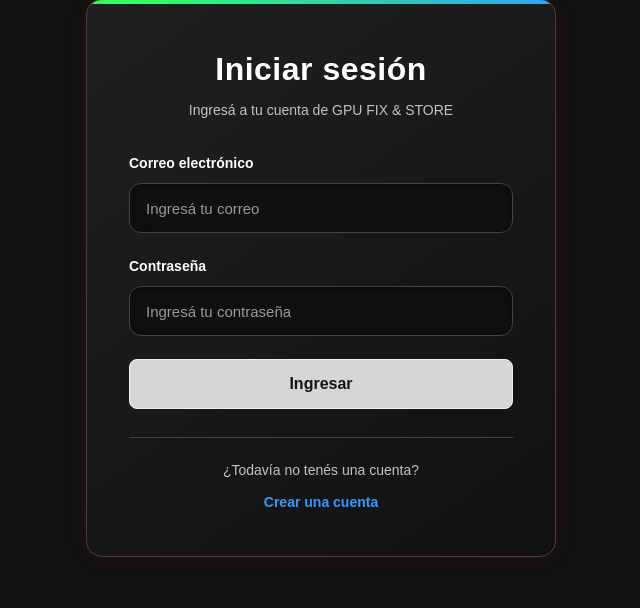
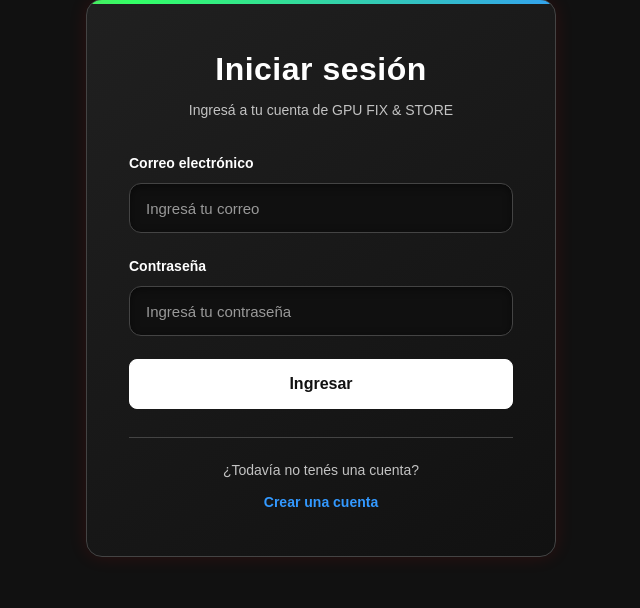
Before and after one commit to Romeriano1/GPUFIX, a PHP site: page /login.php in a window 1280 px wide. Shown: the part 201-809 px from the top of the page, without its empty margins (319-959 px from the left). Run offline with PHP 8.4, Linux system fonts and the light colour scheme.

Commit message:
Cambio 10a
Cambios en login y css

```diff
--- a/login.php
+++ b/login.php
@@ -69,12 +69,14 @@ if (isset($_SESSION["usuario_id"])) {
                 </div>
             <?php endif; ?>
 
-            <form action="login.php" method="POST">
+            <form id="loginForm" action="login.php" method="POST" novalidate>
                 <label for="correo">Correo electrónico</label>
-                <input type="email" id="correo" name="correo" placeholder="Ingresá tu correo" autocomplete="email" required>
+                <input type="email" id="correo" name="correo" placeholder="Ingresá tu correo" autocomplete="email" aria-describedby="correoError">
+                <span id="correoError" class="login-error-campo" role="alert"></span>
 
                 <label for="contrasena">Contraseña</label>
-                <input type="password" id="contrasena" name="contrasena" placeholder="Ingresá tu contraseña" autocomplete="current-password" required>
+                <input type="password" id="contrasena" name="contrasena" placeholder="Ingresá tu contraseña" autocomplete="current-password" aria-describedby="contrasenaError">
+                <span id="contrasenaError" class="login-error-campo" role="alert"></span>
 
                 <button class="login-boton" type="submit">Ingresar</button>
             </form>
@@ -108,7 +110,38 @@ document.addEventListener("click", function(event) {
         cuentaButton.setAttribute("aria-expanded", "false");
     }
 });
+
+const loginForm = document.getElementById("loginForm");
+const correo = document.getElementById("correo");
+const contrasena = document.getElementById("contrasena");
+const correoError = document.getElementById("correoError");
+const contrasenaError = document.getElementById("contrasenaError");
+
+loginForm.addEventListener("submit", function(event) {
+    let hayErrores = false;
+
+    correoError.textContent = "";
+    contrasenaError.textContent = "";
+
+    if (correo.value.trim() === "") {
+        correoError.textContent = "Ingresá tu correo electrónico.";
+        hayErrores = true;
+    } else if (!/^[^\s@]+@[^\s@]+\.[^\s@]+$/.test(correo.value.trim())) {
+        correoError.textContent = "Ingresá un correo electrónico válido.";
+        hayErrores = true;
+    }
+
+    if (contrasena.value === "") {
+        contrasenaError.textContent = "Ingresá tu contraseña.";
+        hayErrores = true;
+    }
+
+    if (hayErrores) {
+        event.preventDefault();
+    }
+});
 </script>
+
 <script src="https://cdn.jsdelivr.net/npm/bootstrap@5.3.8/dist/js/bootstrap.bundle.min.js"></script>
 
 </body>
--- a/style.css
+++ b/style.css
@@ -1041,9 +1041,9 @@ body.light-theme .bloque-informacion p {
     min-height: 48px;
     margin-top: 8px;
     padding: 12px;
-    background: #d6d6d6;
-    color: #151515 !important;
-    border: 1px solid #eeeeee;
+    background: #ffffff;
+    color: #111111 !important;
+    border: 1px solid #ffffff;
     border-radius: 8px;
     font-family: Arial, sans-serif;
     font-size: 16px;
@@ -1167,8 +1167,9 @@ body.light-theme .login-formulario input:-webkit-autofill:focus {
 body.light-theme .login-formulario .login-boton {
     background: #333333;
     color: #ffffff !important;
-    border-color: #444444;
+    border-color: #333333;
 }
+
 
 body.light-theme .login-formulario .login-boton:hover {
     background: #222222;
```
